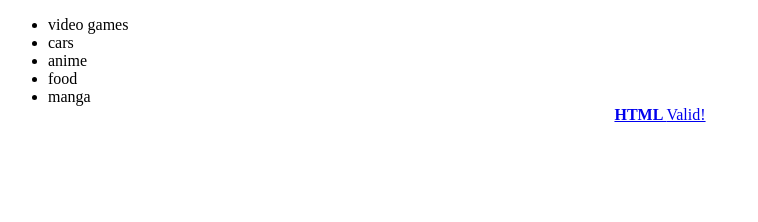
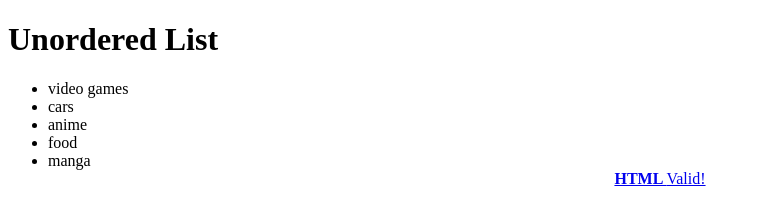
Before and after one commit to jydenn/website, a plain HTML site: page docs/unordered.html in a window 1280 px wide. Shown: the whole page, without its empty margins (0-758 px from the left). Drawn offline with Linux system fonts and the light colour scheme.

Commit message:
unordered.html

```diff
--- a/docs/unordered.html
+++ b/docs/unordered.html
@@ -5,6 +5,7 @@
 <title>Unordered List</title>
 </head>
 <body>
+<h1>Unordered List</h1>
 <ul>
 <li>video games</li>
 <li>cars</li>
```
